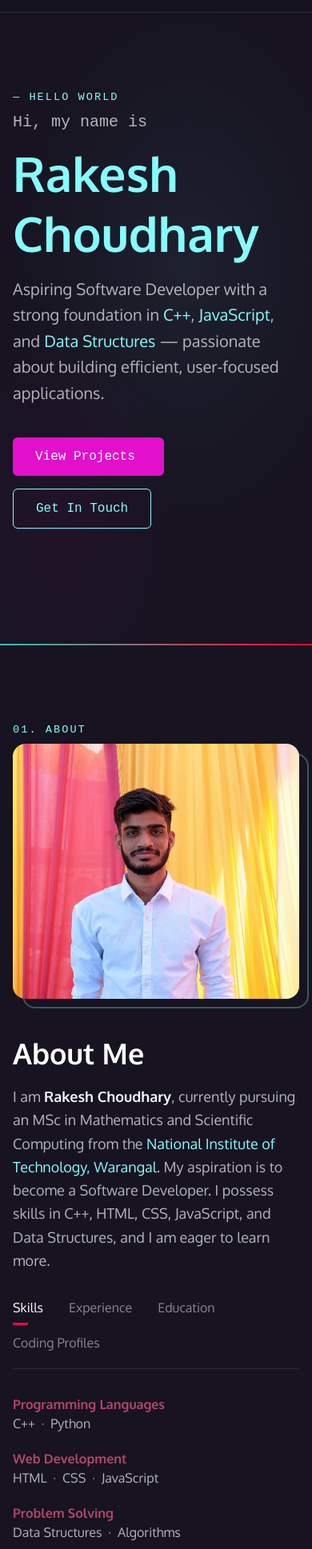
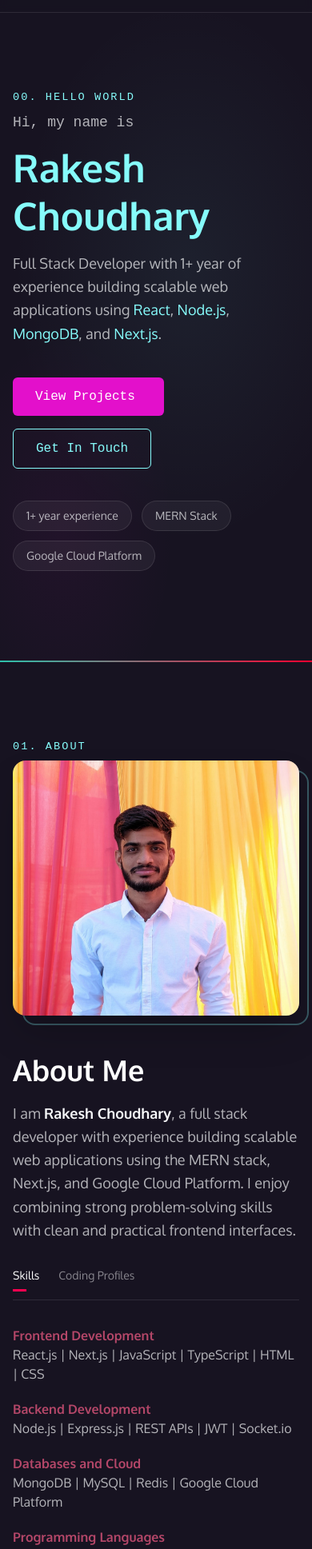
Before and after one commit to RakeshChoudhary29/Portfolio_website, a React (Vite) app: page / in a window 390 px wide. Shown: the part 45-1982 px from the top of the page at 80% size. Built offline with nearby package versions, Linux system fonts and the light colour scheme; the HTML template or start-up script is replaced by a standard one; a web font is replaced by a local one.

Commit message:
Add Experience and Education sections, enhance About component, and update Navbar links

```diff
--- a/src/App.jsx
+++ b/src/App.jsx
@@ -1,6 +1,8 @@
 import Navbar from './components/Navbar'
 import Hero from './components/Hero'
 import About from './components/About'
+import Experience from './components/Experience'
+import Education from './components/Education'
 import Projects from './components/Projects'
 import Contact from './components/Contact'
 import Footer from './components/Footer'
@@ -13,6 +15,10 @@ export default function App() {
       <div className="gradient-divider" />
       <About />
       <div className="gradient-divider" />
+      <Experience />
+      <div className="gradient-divider" />
+      <Education />
+      <div className="gradient-divider" />
       <div className="bg-dkblue">
         <Projects />
       </div>
--- a/src/components/About.jsx
+++ b/src/components/About.jsx
@@ -1,62 +1,36 @@
 import { useState } from 'react'
 import profilePhoto from '../assets/user.jpg'
 
-const tabs = ['skills', 'experience', 'education', 'coding']
+const tabs = ['skills', 'coding']
 
 const tabContent = {
   skills: (
     <ul className="list-none p-0 m-0 space-y-5">
       <li>
-        <span className="text-[#b54769] font-semibold">Programming Languages</span>
-        <br />
-        <span className="text-offwhite/70">C++ &nbsp;·&nbsp; Python</span>
-      </li>
-      <li>
-        <span className="text-[#b54769] font-semibold">Web Development</span>
-        <br />
-        <span className="text-offwhite/70">HTML &nbsp;·&nbsp; CSS &nbsp;·&nbsp; JavaScript</span>
-      </li>
-      <li>
-        <span className="text-[#b54769] font-semibold">Problem Solving</span>
-        <br />
-        <span className="text-offwhite/70">Data Structures &nbsp;·&nbsp; Algorithms</span>
-      </li>
-    </ul>
-  ),
-  experience: (
-    <ul className="list-none p-0 m-0 space-y-5">
-      <li>
-        <span className="text-[#b54769] font-semibold">DBMS Summer Internship</span>
+        <span className="text-[#b54769] font-semibold">Frontend Development</span>
         <br />
         <span className="text-offwhite/70">
-          Completed DBMS and OOP internship under the CS Department, NIT Warangal.
+          React.js | Next.js | JavaScript | TypeScript | HTML | CSS
         </span>
       </li>
       <li>
-        <span className="text-[#b54769] font-semibold">CODSOFT</span>
+        <span className="text-[#b54769] font-semibold">Backend Development</span>
         <br />
         <span className="text-offwhite/70">
-          Completed a 4-week online virtual internship in C++ programming.
+          Node.js | Express.js | REST APIs | JWT | Socket.io
         </span>
       </li>
-    </ul>
-  ),
-  education: (
-    <ul className="list-none p-0 m-0 space-y-5">
       <li>
-        <span className="text-[#b54769] font-semibold">2024</span>
+        <span className="text-[#b54769] font-semibold">Databases and Cloud</span>
         <br />
-        <span className="text-offwhite/70">MSc Mathematics &amp; Scientific Computing — NIT Warangal</span>
+        <span className="text-offwhite/70">
+          MongoDB | MySQL | Redis | Google Cloud Platform
+        </span>
       </li>
       <li>
-        <span className="text-[#b54769] font-semibold">2022</span>
+        <span className="text-[#b54769] font-semibold">Programming Languages</span>
         <br />
-        <span className="text-offwhite/70">BSc Mathematics — Deshbandhu College, University of Delhi</span>
-      </li>
-      <li>
-        <span className="text-[#b54769] font-semibold">2019</span>
-        <br />
-        <span className="text-offwhite/70">12th — BS Memorial School</span>
+        <span className="text-offwhite/70">JavaScript | TypeScript | Python | C++ | SQL</span>
       </li>
     </ul>
   ),
@@ -70,12 +44,10 @@ const tabContent = {
           rel="noopener noreferrer"
           className="bg-magenta text-white rounded px-2 py-0.5 text-xs font-mono hover:bg-hotmag transition-colors no-underline"
         >
-          visit ↗
+          visit
         </a>
         <br />
-        <span className="text-offwhite/70">
-          Under 100 Institute Rank &nbsp;·&nbsp; Solved 540+ Problems
-        </span>
+        <span className="text-offwhite/70">Top 100 institute rank | Solved 534+ problems</span>
       </li>
       <li>
         <span className="text-[#b54769] font-semibold">LeetCode</span>{' '}
@@ -85,10 +57,17 @@ const tabContent = {
           rel="noopener noreferrer"
           className="bg-magenta text-white rounded px-2 py-0.5 text-xs font-mono hover:bg-hotmag transition-colors no-underline"
         >
-          visit ↗
+          visit
         </a>
         <br />
         <span className="text-offwhite/70">Solved 400+ Data Structures problems</span>
+      </li>
+      <li>
+        <span className="text-[#b54769] font-semibold">Highlights</span>
+        <br />
+        <span className="text-offwhite/70">
+          JAM 2022 AIR 317 | Strong problem solving and analytical foundation
+        </span>
       </li>
     </ul>
   ),
@@ -96,8 +75,6 @@ const tabContent = {
 
 const tabLabels = {
   skills: 'Skills',
-  experience: 'Experience',
-  education: 'Education',
   coding: 'Coding Profiles',
 }
 
@@ -106,42 +83,37 @@ export default function About() {
 
   return (
     <section id="about" className="py-24 px-4">
-      <div className="max-w-5xl mx-auto">
-        {/* Section label */}
+      <div className="max-w-6xl mx-auto">
         <p className="section-label mb-2">01. About</p>
 
-        <div className="flex flex-col md:flex-row gap-12 md:gap-16">
-          {/* Profile photo */}
-          <div className="md:w-[35%] flex-shrink-0">
+        <div className="flex flex-col md:flex-row gap-12 md:gap-16 items-start">
+          <div className="md:w-[35%] flex-shrink-0 w-full max-w-sm mx-auto md:mx-0">
             <div className="relative group">
               <img
                 src={profilePhoto}
                 alt="Rakesh Choudhary"
-                className="w-full rounded-2xl object-cover relative z-10 transition-transform duration-500 group-hover:scale-[1.02]"
+                className="w-full rounded-2xl object-cover relative z-10 transition-transform duration-500 group-hover:scale-[1.02] shadow-2xl"
               />
-              {/* Decorative border offset */}
               <div className="absolute inset-0 border-2 border-aqua/30 rounded-2xl translate-x-3 translate-y-3 z-0 group-hover:translate-x-4 group-hover:translate-y-4 transition-transform duration-500" />
             </div>
           </div>
 
-          {/* Content */}
-          <div className="md:w-[60%]">
+          <div className="md:w-[60%] w-full">
             <h2 className="text-white text-4xl md:text-5xl font-bold mb-5">About Me</h2>
             <p className="text-offwhite/70 leading-relaxed mb-8 text-lg">
-              I am <span className="text-offwhite font-semibold">Rakesh Choudhary</span>, currently
-              pursuing an MSc in Mathematics and Scientific Computing from the{' '}
-              <span className="text-aqua">National Institute of Technology, Warangal</span>. My
-              aspiration is to become a Software Developer. I possess skills in C++, HTML, CSS,
-              JavaScript, and Data Structures, and I am eager to learn more.
+              I am <span className="text-offwhite font-semibold">Rakesh Choudhary</span>, a full
+              stack developer with experience building scalable web applications
+              using the MERN stack, Next.js, and Google Cloud Platform. I enjoy
+              combining strong problem-solving skills with clean and practical
+              frontend interfaces.
             </p>
 
-            {/* Tab headers */}
-            <div className="flex flex-wrap gap-x-8 gap-y-4 mb-8 border-b border-white/10 pb-4">
+            <div className="flex flex-wrap gap-x-6 gap-y-4 mb-8 border-b border-white/10 pb-4">
               {tabs.map((tab) => (
                 <button
                   key={tab}
                   onClick={() => setActiveTab(tab)}
-                  className={`tab-link-underline text-base md:text-lg font-medium cursor-pointer bg-transparent border-none p-0 pb-1 transition-colors duration-200 ${
+                  className={`tab-link-underline text-sm md:text-lg font-medium cursor-pointer bg-transparent border-none p-0 pb-1 transition-colors duration-200 ${
                     activeTab === tab ? 'active text-white' : 'text-offwhite/50 hover:text-offwhite'
                   }`}
                 >
@@ -150,7 +122,6 @@ export default function About() {
               ))}
             </div>
 
-            {/* Tab content */}
             <div className="text-[#ababab]">{tabContent[activeTab]}</div>
           </div>
         </div>
--- /dev/null
+++ b/src/components/Experience.jsx
@@ -0,0 +1,60 @@
+const experiences = [
+  {
+    role: 'Software Development Engineer - 1',
+    company: 'Monkhub Innovations',
+    location: 'Gurgaon, India',
+    period: 'Aug 2025 - Present',
+    points: [
+      'Architected full stack web applications using Next.js, React.js, and Node.js with server-side rendering.',
+      'Built data visualization dashboards with real-time analytics and role-based access control.',
+    ],
+  },
+  {
+    role: 'Full Stack Developer',
+    company: 'Code B Solutions Pvt. Ltd.',
+    location: 'Mumbai, India',
+    period: '2024 - Aug 2025',
+    points: [
+      'Engineered a scalable admin panel using the MERN stack for 1000+ concurrent users with real-time synchronization using Socket.io.',
+      'Designed Google Cloud Platform infrastructure with Compute Engine and Cloud Storage achieving 99.9% uptime.',
+      'Optimized database performance by 45% through MongoDB indexing, aggregation pipelines, and Redis caching.',
+    ],
+  },
+]
+
+export default function Experience() {
+  return (
+    <section id="experience" className="py-24 px-4">
+      <div className="max-w-6xl mx-auto">
+        <p className="section-label mb-2">02. Experience</p>
+        <h2 className="text-white text-4xl md:text-5xl font-bold mb-14">
+          Professional Experience
+        </h2>
+
+        <div className="space-y-8">
+          {experiences.map((item) => (
+            <article
+              key={`${item.company}-${item.role}`}
+              className="black-box border border-white/10 shadow-xl md:grid md:grid-cols-[220px_1fr] md:gap-8"
+            >
+              <div className="mb-6 md:mb-0">
+                <p className="font-mono text-sm text-aqua mb-2">{item.period}</p>
+                <p className="text-offwhite font-semibold text-lg">{item.company}</p>
+                <p className="text-offwhite/60 text-sm">{item.location}</p>
+              </div>
+
+              <div>
+                <h3 className="text-aqua text-2xl font-bold mb-4">{item.role}</h3>
+                <ul className="list-disc pl-5 space-y-3 text-offwhite/75">
+                  {item.points.map((point) => (
+                    <li key={point}>{point}</li>
+                  ))}
+                </ul>
+              </div>
+            </article>
+          ))}
+        </div>
+      </div>
+    </section>
+  )
+}
--- a/src/components/Hero.jsx
+++ b/src/components/Hero.jsx
@@ -2,25 +2,24 @@ export default function Hero() {
   return (
     <section
       id="intro"
-      className="hero-bg relative max-w-5xl mx-auto px-4 pt-24 pb-36"
+      className="hero-bg relative max-w-6xl mx-auto px-4 pt-24 pb-28 md:pt-28 md:pb-32"
     >
-      {/* Numbered label */}
-      <p className="section-label animate-fade-in-up">— Hello World</p>
+      <p className="section-label animate-fade-in-up">00. Hello World</p>
 
-      <p className="font-mono text-offwhite/70 text-xl mb-3 animate-fade-in-up animation-delay-200">
+      <p className="font-mono text-offwhite/70 text-lg md:text-xl mb-3 animate-fade-in-up animation-delay-200">
         Hi, my name is
       </p>
 
-      <p className="font-sans text-aqua text-6xl md:text-7xl font-bold mb-4 leading-tight animate-fade-in-up animation-delay-400">
+      <p className="font-sans text-aqua text-5xl md:text-7xl font-bold mb-4 leading-tight animate-fade-in-up animation-delay-400">
         Rakesh Choudhary
       </p>
 
-      <p className="text-offwhite/70 text-xl md:text-2xl leading-relaxed max-w-2xl mb-10 animate-fade-in-up animation-delay-600">
-        Aspiring Software Developer with a strong foundation in{' '}
-        <span className="text-aqua">C++</span>,{' '}
-        <span className="text-aqua">JavaScript</span>, and{' '}
-        <span className="text-aqua">Data Structures</span> — passionate about
-        building efficient, user-focused applications.
+      <p className="text-offwhite/70 text-lg md:text-2xl leading-relaxed max-w-3xl mb-10 animate-fade-in-up animation-delay-600">
+        Full Stack Developer with 1+ year of experience building scalable web
+        applications using <span className="text-aqua">React</span>,{' '}
+        <span className="text-aqua">Node.js</span>,{' '}
+        <span className="text-aqua">MongoDB</span>, and{' '}
+        <span className="text-aqua">Next.js</span>.
       </p>
 
       <div className="flex flex-wrap gap-4 animate-fade-in-up animation-delay-800">
@@ -38,6 +37,18 @@ export default function Hero() {
           Get In Touch
         </a>
       </div>
+
+      <div className="mt-10 flex flex-wrap gap-3 animate-fade-in-up animation-delay-800">
+        <span className="border border-white/10 bg-white/5 text-offwhite/70 rounded-full px-4 py-2 text-sm">
+          1+ year experience
+        </span>
+        <span className="border border-white/10 bg-white/5 text-offwhite/70 rounded-full px-4 py-2 text-sm">
+          MERN Stack
+        </span>
+        <span className="border border-white/10 bg-white/5 text-offwhite/70 rounded-full px-4 py-2 text-sm">
+          Google Cloud Platform
+        </span>
+      </div>
     </section>
   )
 }
--- a/src/components/Navbar.jsx
+++ b/src/components/Navbar.jsx
@@ -2,13 +2,15 @@ import { useState } from 'react'
 
 const navLinks = [
   { label: 'About', href: '#about' },
+  { label: 'Experience', href: '#experience' },
+  { label: 'Education', href: '#education' },
   { label: 'Projects', href: '#projects' },
   { label: 'Contact', href: '#contact' },
 ]
 
 const socialLinks = [
   {
-    href: 'http://www.linkedin.com/in/rakesh-choudhary-035235233',
+    href: 'https://www.linkedin.com/in/rakesh-choudhary-035235233',
     icon: 'fa-brands fa-linkedin',
     label: 'LinkedIn',
   },
@@ -31,10 +33,10 @@ export default function Navbar() {
 
   return (
     <header className="font-mono text-sm sticky top-0 z-50 bg-black/95 backdrop-blur-sm border-b border-white/10">
-      <nav className="max-w-6xl mx-auto px-4 py-4 flex items-center justify-between">
+      <nav className="max-w-6xl mx-auto px-4 py-4 flex items-center justify-between gap-4">
         {/* Logo / Name */}
         <a
-          href="#"
+          href="#intro"
           onClick={closeMenu}
           className="text-offwhite hover:text-magenta transition-colors duration-200 flex items-center gap-2 font-sans text-xl font-bold no-underline"
         >
@@ -43,12 +45,12 @@ export default function Navbar() {
         </a>
 
         {/* Desktop nav */}
-        <ul className="hidden md:flex items-center gap-8 list-none m-0 p-0">
+        <ul className="hidden lg:flex items-center gap-6 list-none m-0 p-0">
           {navLinks.map((link) => (
             <li key={link.href}>
               <a
                 href={link.href}
-                className="text-offwhite hover:text-magenta transition-colors duration-200 no-underline"
+                className="text-offwhite hover:text-magenta transition-colors duration-200 no-underline whitespace-nowrap"
               >
                 {link.label}
               </a>
@@ -86,7 +88,7 @@ export default function Navbar() {
         {/* Mobile hamburger */}
         <button
           id="mobile-menu-btn"
-          className="md:hidden text-aqua text-2xl focus:outline-none"
+          className="lg:hidden text-aqua text-2xl focus:outline-none"
           onClick={() => setMenuOpen((prev) => !prev)}
           aria-label="Toggle menu"
           aria-expanded={menuOpen}
@@ -97,7 +99,7 @@ export default function Navbar() {
 
       {/* Mobile drawer */}
       {menuOpen && (
-        <div className="md:hidden bg-dkblue px-6 pb-6 pt-2">
+        <div className="lg:hidden bg-dkblue px-6 pb-6 pt-2 border-t border-white/10">
           <ul className="flex flex-col gap-5 list-none p-0 m-0">
             {navLinks.map((link) => (
               <li key={link.href}>
--- a/src/components/Projects.jsx
+++ b/src/components/Projects.jsx
@@ -8,7 +8,7 @@ const projects = [
     label: 'Featured Project',
     title: 'Movie Ticket Booking System',
     description:
-      'A comprehensive movie ticket booking system that facilitates seamless purchase of tickets and efficient management of booking details. Features real-time seat availability — sold seats highlighted in red, available in green — for an intuitive user experience.',
+      'A comprehensive movie ticket booking system that facilitates seamless purchase of tickets and efficient management of booking details. Features real-time seat availability with sold seats highlighted in red and available seats in green.',
     links: [
       {
         url: 'https://github.com/RakeshChoudhary29/Movie-Ticket-Booking-System',
@@ -49,7 +49,7 @@ const projects = [
     label: 'Featured Project',
     title: 'Titanic Survival Analysis',
     description:
-      'A data analysis system that uncovers the factors influencing Titanic passenger survival. Features intuitive visualizations — survivors highlighted in green, non-survivors in red — enabling clear pattern exploration from the dataset.',
+      'A data analysis system that uncovers the factors influencing Titanic passenger survival. It uses intuitive visualizations to make pattern exploration in the dataset easier to understand.',
     links: [
       {
         url: 'https://github.com/RakeshChoudhary29/Titanic',
@@ -82,15 +82,17 @@ function ProjectCard({ project }) {
   const { label, title, description, links, techs, image, imageAlt, reverse } = project
 
   const textBlock = (
-    <div className={`row-start-1 z-10 pointer-events-none ${reverse ? 'col-start-1 col-end-7 text-left' : 'col-start-5 col-end-11 text-right'}`}>
-      <div className="pointer-events-auto">
-        <p className="font-mono text-sm text-aqua/80 mb-1 tracking-widest uppercase">{label}</p>
-        <h3 className="text-aqua text-3xl font-bold mb-6 leading-snug">{title}</h3>
+    <div
+      className={`row-start-1 z-10 ${
+        reverse ? 'col-span-5 col-start-1 text-left' : 'col-span-5 col-start-8 text-right'
+      }`}
+    >
+      <div className="rounded-xl">
+        <p className="font-mono text-sm text-aqua/80 mb-2 tracking-widest uppercase">{label}</p>
+        <h3 className="text-aqua text-3xl font-bold mb-5 leading-snug">{title}</h3>
 
         <div className="black-box shadow-2xl border border-white/5 hover:border-aqua/20 transition-colors duration-300">
-          <p className="text-base text-offwhite/85 leading-relaxed">
-            {description}
-          </p>
+          <p className="text-base text-offwhite/85 leading-relaxed">{description}</p>
           <div className={`flex gap-4 mt-5 flex-wrap ${reverse ? 'justify-start' : 'justify-end'}`}>
             {links.map((link) => (
               <LinkButton key={link.url} link={link} />
@@ -98,10 +100,16 @@ function ProjectCard({ project }) {
           </div>
         </div>
 
-        <div className="mt-6">
-          <ul className={`flex flex-wrap gap-x-6 gap-y-2 list-none p-0 m-0 font-mono text-sm text-offwhite/60 ${reverse ? 'justify-start' : 'justify-end'}`}>
-            {techs.map((t) => (
-              <li key={t} className="hover:text-aqua transition-colors cursor-default">{t}</li>
+        <div className="mt-5">
+          <ul
+            className={`flex flex-wrap gap-x-6 gap-y-2 list-none p-0 m-0 font-mono text-sm text-offwhite/60 ${
+              reverse ? 'justify-start' : 'justify-end'
+            }`}
+          >
+            {techs.map((tech) => (
+              <li key={tech} className="hover:text-aqua transition-colors cursor-default">
+                {tech}
+              </li>
             ))}
           </ul>
         </div>
@@ -110,18 +118,21 @@ function ProjectCard({ project }) {
   )
 
   const imageBlock = (
-    <div className={`row-start-1 group cursor-pointer transition-transform duration-500 hover:scale-[1.01] ${reverse ? 'col-start-5 col-end-11' : 'col-start-1 col-end-7'}`}>
+    <div
+      className={`row-start-1 ${
+        reverse ? 'col-span-7 col-start-6' : 'col-span-7 col-start-1'
+      }`}
+    >
       <img
         src={image}
         alt={imageAlt}
-        className="project-img shadow-2xl group-hover:border-magenta/60"
+        className="project-img shadow-2xl hover:border-magenta/60 transition-colors duration-300"
       />
     </div>
   )
 
   return (
-    <article>
-      {/* ── Mobile layout ── */}
+    <article className="relative">
       <div className="md:hidden flex flex-col gap-6">
         <div>
           <p className="font-mono text-xs text-aqua/80 mb-1 tracking-widest uppercase">{label}</p>
@@ -137,14 +148,13 @@ function ProjectCard({ project }) {
           </div>
         </div>
         <ul className="flex flex-wrap gap-x-5 gap-y-2 list-none p-0 m-0 font-mono text-sm text-offwhite/60">
-          {techs.map((t) => (
-            <li key={t}>{t}</li>
+          {techs.map((tech) => (
+            <li key={tech}>{tech}</li>
           ))}
         </ul>
       </div>
 
-      {/* ── Desktop layout (10-column overlapping grid) ── */}
-      <div className="hidden md:grid grid-cols-10 gap-0 items-center">
+      <div className="hidden md:grid grid-cols-12 gap-4 lg:gap-6 items-center">
         {reverse ? (
           <>
             {textBlock}
@@ -164,12 +174,17 @@ function ProjectCard({ project }) {
 export default function Projects() {
   return (
     <section id="projects" className="max-w-6xl mx-auto px-4 py-24">
-      {/* Section label */}
-      <p className="section-label !text-aqua/70 mb-2">02. Work</p>
-      <h2 className="text-white font-sans text-[40px] font-bold mb-20 text-left">
-        Projects I am Proud of
-      </h2>
-      <div className="flex flex-col gap-28 md:gap-40">
+      <div className="max-w-2xl mb-14 md:mb-16">
+        <p className="section-label !text-aqua/70 mb-3">04. Work</p>
+        <h2 className="text-white font-sans text-4xl md:text-5xl font-bold leading-tight">
+          Featured Projects
+        </h2>
+        <p className="text-offwhite/65 text-base md:text-lg mt-4 leading-8">
+          Selected work that reflects my problem solving, frontend work, and practical development experience.
+        </p>
+      </div>
+
+      <div className="flex flex-col gap-20 md:gap-28">
         {projects.map((project) => (
           <ProjectCard key={project.id} project={project} />
         ))}
--- a/src/index.css
+++ b/src/index.css
@@ -2,9 +2,6 @@
 @tailwind components;
 @tailwind utilities;
 
-/* ─────────────────────────────────────────────
-   Global base
-───────────────────────────────────────────── */
 html {
   scroll-behavior: smooth;
 }
@@ -16,19 +13,18 @@ html {
 }
 
 body {
+  margin: 0;
+  background-color: #171321;
+  color: #f7f8fa;
   -webkit-font-smoothing: antialiased;
   -moz-osx-font-smoothing: grayscale;
 }
 
-/* Selection color */
 ::selection {
   background-color: #e310cb40;
   color: #fff;
 }
 
-/* ─────────────────────────────────────────────
-   Accessibility
-───────────────────────────────────────────── */
 .sr-only {
   position: absolute;
   width: 1px;
@@ -41,12 +37,10 @@ body {
   border-width: 0;
 }
 
-/* ─────────────────────────────────────────────
-   Tab underline animation
-───────────────────────────────────────────── */
 .tab-link-underline {
   position: relative;
 }
+
 .tab-link-underline::after {
   content: '';
   position: absolute;
@@ -57,21 +51,16 @@ body {
   background: #ff004f;
   transition: width 0.4s ease;
 }
+
 .tab-link-underline.active::after {
   width: 50%;
 }
 
-/* ─────────────────────────────────────────────
-   Gradient divider
-───────────────────────────────────────────── */
 .gradient-divider {
   height: 2px;
   background: linear-gradient(98deg, rgba(46, 193, 171, 1) 0%, rgba(255, 0, 48, 1) 100%);
 }
 
-/* ─────────────────────────────────────────────
-   Project description dark box
-───────────────────────────────────────────── */
 .black-box {
   background-color: #171321;
   border-radius: 10px;
@@ -81,9 +70,6 @@ body {
   line-height: 1.7;
 }
 
-/* ─────────────────────────────────────────────
-   Project image border styling
-───────────────────────────────────────────── */
 .project-img {
   margin: 0;
   border-left: 1px solid #86fbfb;
@@ -94,14 +80,12 @@ body {
   transition: border-color 0.3s ease, transform 0.4s ease;
 }
 
-/* ─────────────────────────────────────────────
-   Fade-in-up animation (Hero)
-───────────────────────────────────────────── */
 @keyframes fadeInUp {
   from {
     opacity: 0;
     transform: translateY(28px);
   }
+
   to {
     opacity: 1;
     transform: translateY(0);
@@ -111,14 +95,23 @@ body {
 .animate-fade-in-up {
   animation: fadeInUp 0.7s ease both;
 }
-.animation-delay-200 { animation-delay: 0.2s; }
-.animation-delay-400 { animation-delay: 0.4s; }
-.animation-delay-600 { animation-delay: 0.6s; }
-.animation-delay-800 { animation-delay: 0.8s; }
 
-/* ─────────────────────────────────────────────
-   Numbered section label (e.g., 01. Projects)
-───────────────────────────────────────────── */
+.animation-delay-200 {
+  animation-delay: 0.2s;
+}
+
+.animation-delay-400 {
+  animation-delay: 0.4s;
+}
+
+.animation-delay-600 {
+  animation-delay: 0.6s;
+}
+
+.animation-delay-800 {
+  animation-delay: 0.8s;
+}
+
 .section-label {
   font-family: 'Oxygen Mono', monospace;
   font-size: 0.85rem;
@@ -128,9 +121,6 @@ body {
   margin-bottom: 0.4rem;
 }
 
-/* ─────────────────────────────────────────────
-   Subtle grid background texture (Hero)
-───────────────────────────────────────────── */
 .hero-bg {
   background-image:
     radial-gradient(ellipse 80% 60% at 60% 40%, rgba(134, 251, 251, 0.06) 0%, transparent 70%),
```
Also changed, not shown: src/components/Contact.jsx (+14 -4 lines), src/components/Education.jsx (added, +41 -0 lines), src/components/Footer.jsx (+10 -12 lines).
